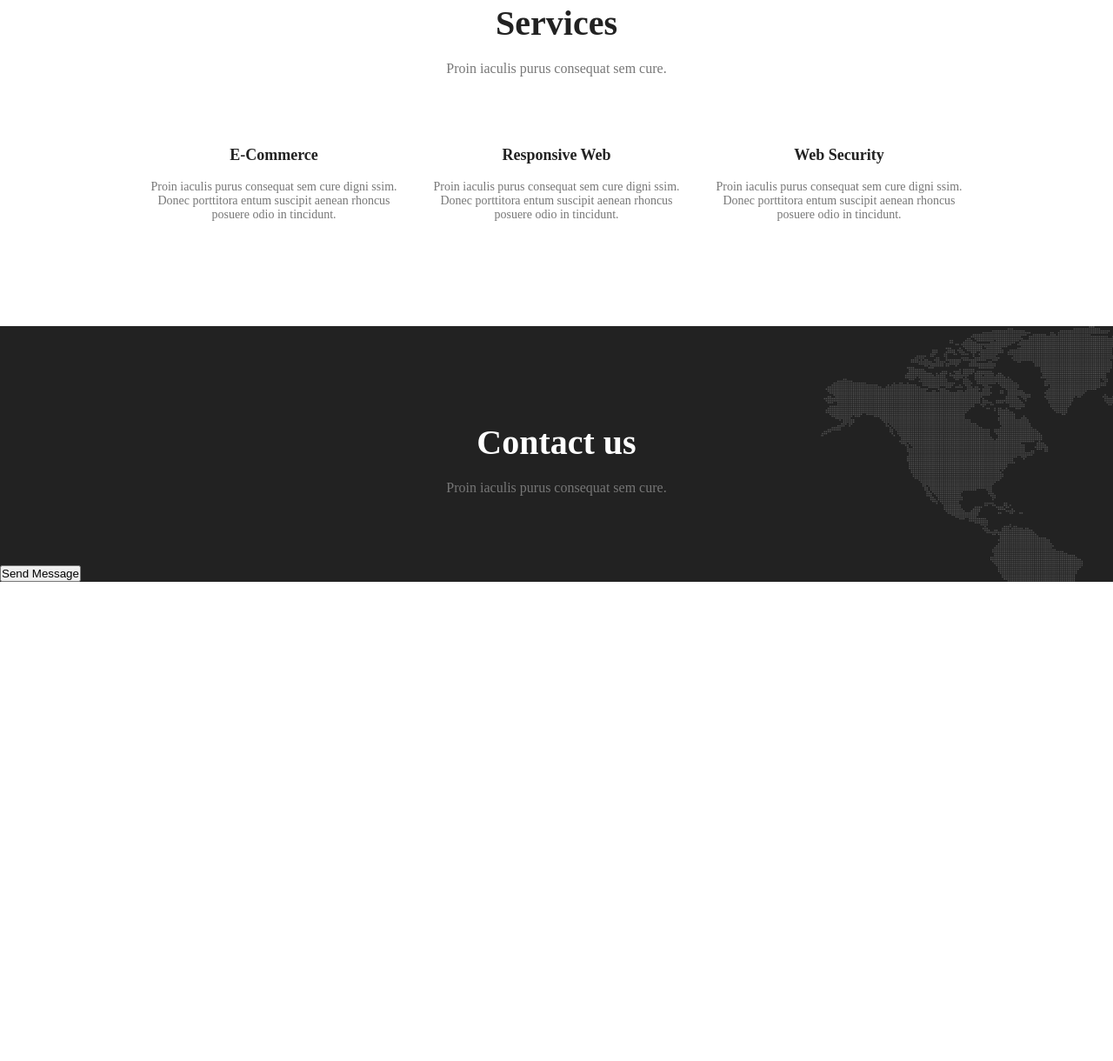
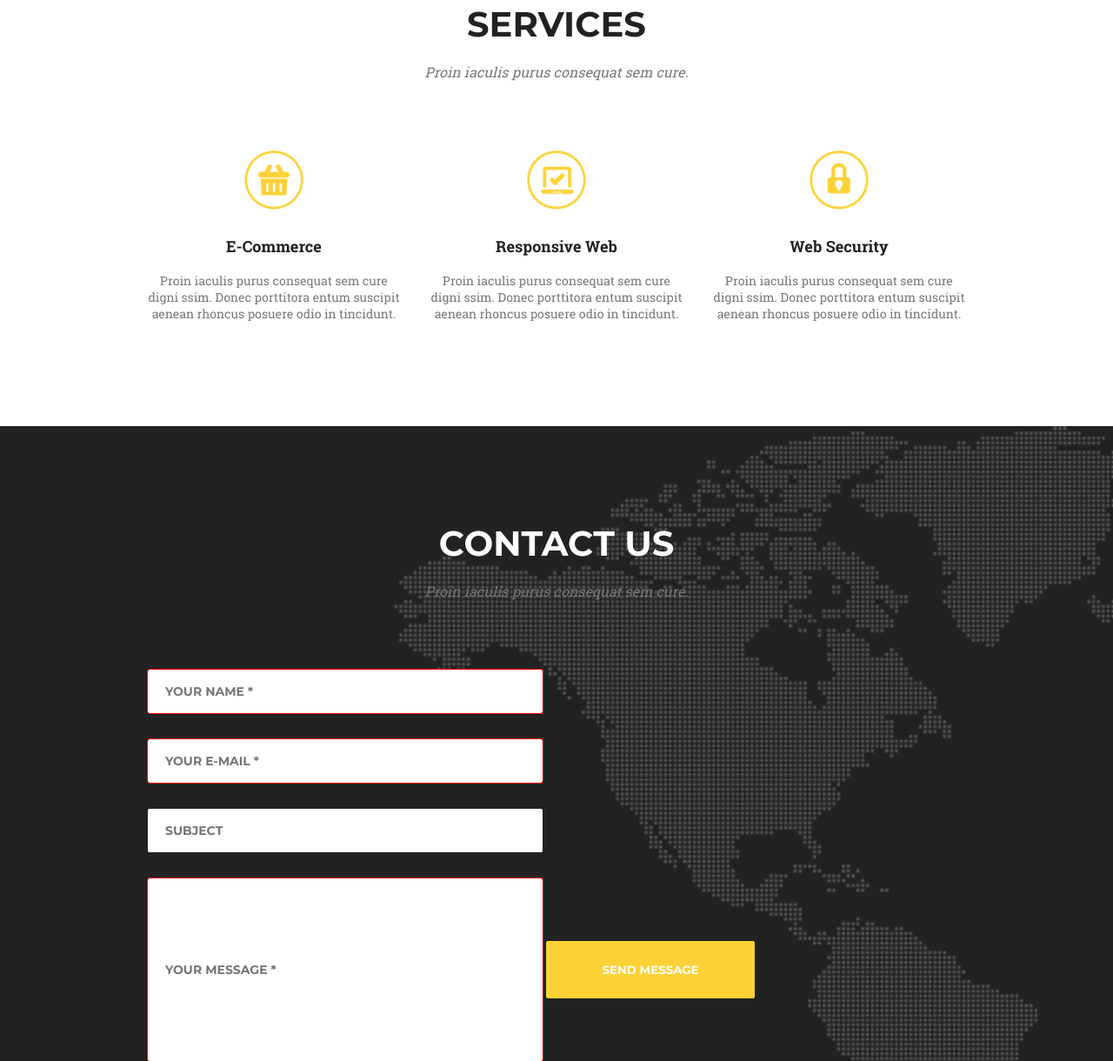
Before and after one commit to YuriiHaidai/goit-fe-course, a plain HTML site: page html-css/module-07/index.html in a window 1280 px wide. Shown: the part 189-1409 px from the top of the page at 87% size. Before the commit the page ends 858 px from the top, so only its background shows below. Drawn offline with Linux system fonts and the light colour scheme.

Commit message:
add css HW M07

```diff
--- a/html-css/module-07/css/style.css
+++ b/html-css/module-07/css/style.css
@@ -1,3 +1,31 @@
+@font-face{
+    font-family: "Montserrat";
+    src: url(../fonts/Montserrat-Regular.woff) format('woff');
+    font-weight: 400;
+    font-style: normal;
+}
+
+@font-face{
+    font-family: "Montserrat";
+    src: url(../fonts/Montserrat-Bold.woff) format('woff');
+    font-weight: 700;
+    font-style: normal
+}
+
+@font-face{
+    font-family: "RobotoSlab";
+    src: url(../fonts/RobotoSlab-Regular.woff) format('woff');
+    font-weight: 400;
+    font-style: normal;
+}
+
+@font-face{
+    font-family: "RobotoSlab";
+    src: url(../fonts/RobotoSlab-Bold.woff) format('woff');
+    font-weight: 700;
+    font-style: normal
+}
+
 *{
     margin: 0;
     padding: 0;
@@ -28,6 +56,7 @@
     font-size: 14px;
     color: rgb(34, 34, 34);
     text-transform: uppercase;
+    font-family: "Montserrat";
 }
 
 .menu-list-item-link:hover{
@@ -39,6 +68,8 @@
     color: rgb(34, 34, 34);
     text-align: center;
     margin-bottom: 20px;
+    text-transform: uppercase;
+    font-family: "Montserrat";
 }
 
 .services-text,
@@ -47,6 +78,8 @@
     color: rgb(119, 119, 119);
     text-align: center;
     margin-bottom: 80px;
+    font-family: "RobotoSlab";
+    font-style: italic;
 }
 
 .services-list{
@@ -55,21 +88,48 @@
     margin-bottom: 120px;
     list-style: none;
     text-align: center;
+    position: relative;
 }
 
 .services-list-item{
     width: 290px;
 }
 
+.services-list-item::before{
+    content: '';
+    display: block;
+    margin: 0 auto;
+    width: 68px;
+    height: 68px;
+    background-position: center;
+    background-repeat: no-repeat;
+    background-size: cover;
+}
+
+.services-list-item:nth-child(1)::before{
+    background-image: url(../img/Icon-Basket.png);
+}
+
+.services-list-item:nth-child(2)::before{
+    background-image: url(../img/Icon-Laptop.png);
+}
+
+.services-list-item:nth-child(3)::before{
+    background-image: url(../img/Icon-Locked.png);
+}
+
 .services-list-item-title{
     font-size: 18px;
     color: rgb(34, 34, 34);
     margin-bottom: 18px;
+    padding-top: 30px;
+    font-family: "RobotoSlab";
 }
 
 .services-list-item-text{
     font-size: 14px;
     color: rgb(119, 119, 119);
+    font-family: "RobotoSlab";
 }
 
 .contacts{
@@ -86,4 +146,50 @@
     color: rgb(255, 255, 255);
     text-align: center;
     margin-bottom: 20px;
+    text-transform: uppercase;
+    /* font-family: "RobotoSlab"; */
+    font-family: "Montserrat";
 }
+
+.form input{
+    border-radius: 2px;
+    text-transform: uppercase;
+    font-size: 14px;
+    color: rgba(187, 187, 187, 255);
+    width: 454px;
+    border: none;
+    padding: 20px;
+    font-family: "Montserrat";
+    font-weight: 700;
+}
+
+.form-name,
+.form-email,
+.form-subject{
+    height: 50px;
+    margin: 0 30px 30px 0;
+}
+
+.form-message{
+    height: 210px;
+}
+
+.needs:valid{
+    outline: 1px solid #008000;
+}
+
+.needs:invalid{
+    outline: 1px solid #ff0000;
+}
+
+.button{
+    width: 240px;
+    height: 66px;
+    color: #fff;
+    background-color: #fed136;
+    border: none;
+    border-radius: 2px;
+    text-transform: uppercase;
+    font-family: "Montserrat";
+    font-weight: 700;
+}
--- a/html-css/module-07/index.html
+++ b/html-css/module-07/index.html
@@ -48,10 +48,17 @@
         </section>
 
         <section class="contacts">
-            <h2 class="contacts-title">Contact us</h2>
-            <p class="contacts-text">Proin iaculis purus consequat sem cure.</p>
-            <form action=""></form>
-            <input type = "submit" value = "Send Message">
+            <div class="container">
+                <h2 class="contacts-title">Contact us</h2>
+                <p class="contacts-text">Proin iaculis purus consequat sem cure.</p>
+                <form class="form" action="#">
+                    <input class="form-name needs" type="text" placeholder="your Name *" name="name" required>
+                    <input class="form-email needs" type="email" placeholder="your e-mail *" name="email" required>
+                    <input class="form-subject" type="text" placeholder="subject" name="subject">
+                    <input class="form-message needs" type="text" placeholder="Your message *" name="message" required>
+                    <button class="button" type="submit">Send Message</button>
+                </form>
+            </div>
         </section>
     </main>
 </body>
```
Also changed, not shown: html-css/module-07/fonts/Montserrat-Bold.woff (added), html-css/module-07/fonts/Montserrat-Regular.woff (added), html-css/module-07/fonts/RobotoSlab-Bold.woff (added), html-css/module-07/fonts/RobotoSlab-Regular.woff (added).
